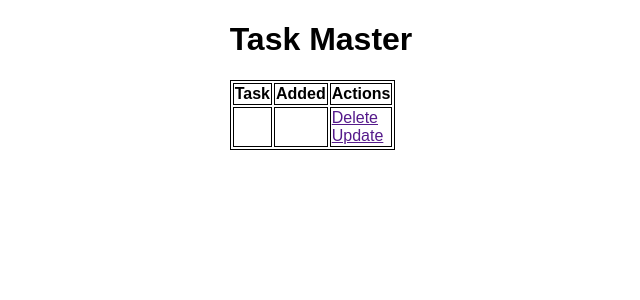
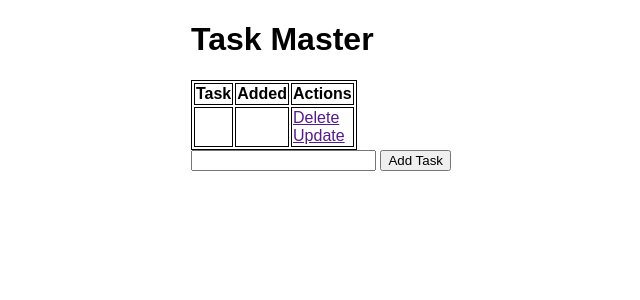
Before and after one commit to xybercommander/python_flask_crud, a Flask app: page / in a window 1280 px wide. Shown: the top 300 px of the page, without its empty margins (319-959 px from the left). Run offline with Flask 2, Linux system fonts and the light colour scheme.

Commit message:
Adding POST request

```diff
--- a/app.py
+++ b/app.py
@@ -1,5 +1,5 @@
-from email.policy import default
-from flask import Flask, render_template, url_for
+# from email.policy import default
+from flask import Flask, render_template, request, url_for, request
 from flask_sqlalchemy import SQLAlchemy
 from datetime import datetime
 
@@ -20,7 +20,10 @@
 # ROUTING
 @app.route('/', methods = ['POST', 'GET'])
 def index():
-    return render_template("index.html")
+    if request.method == 'POST':
+        task_content = request.form['content']
+    else:
+        return render_template("index.html")
 
 if __name__ == "__main__":
     app.run(debug = True)
--- a/templates/index.html
+++ b/templates/index.html
@@ -2,7 +2,7 @@
 
 <!-- HEAD -->
 {% block head %}
-
+<title>Task Master</title>
 {% endblock %}
 
 <!-- BODY -->
@@ -26,5 +26,10 @@
             </td>
         </tr>
     </table>
+
+    <form action="/" method="POST">
+        <input type="text" name="content" id="content">
+        <input type="submit" value="Add Task">
+    </form>
 </div>
 {% endblock %}
```
